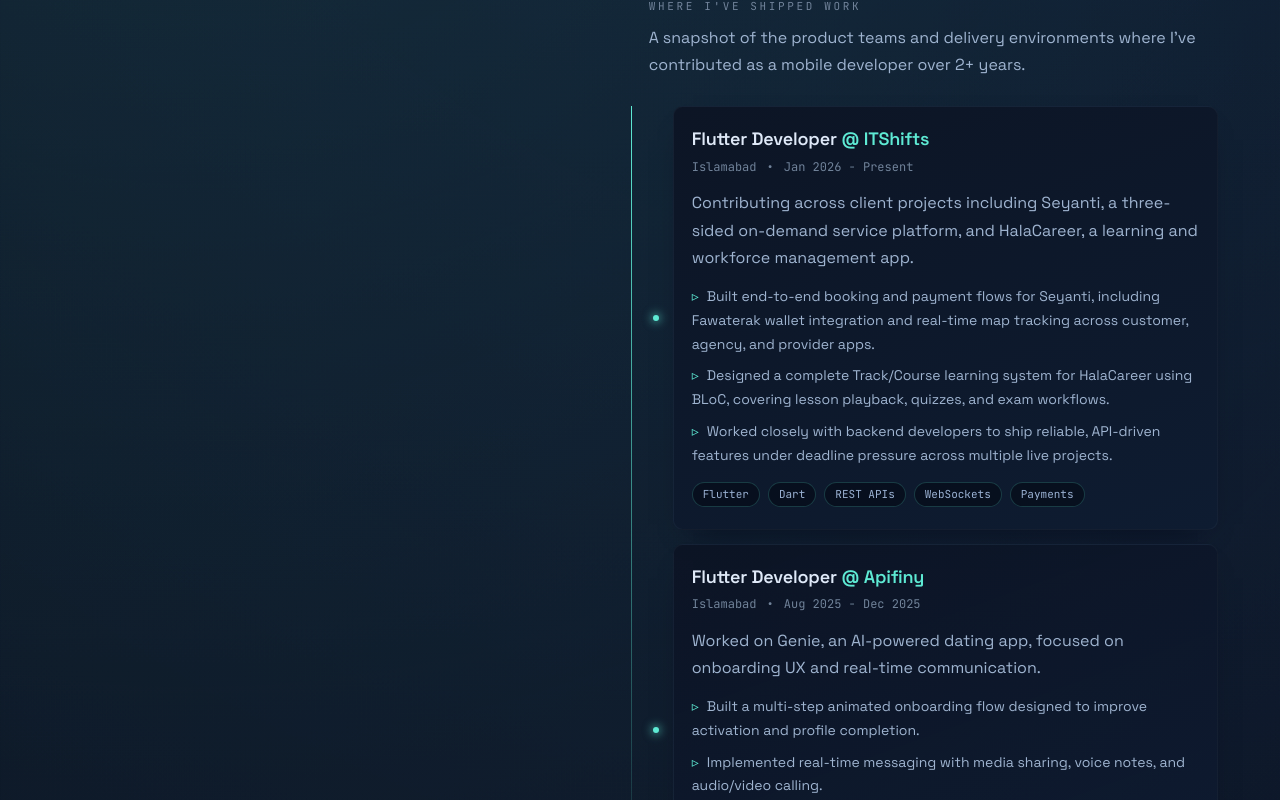
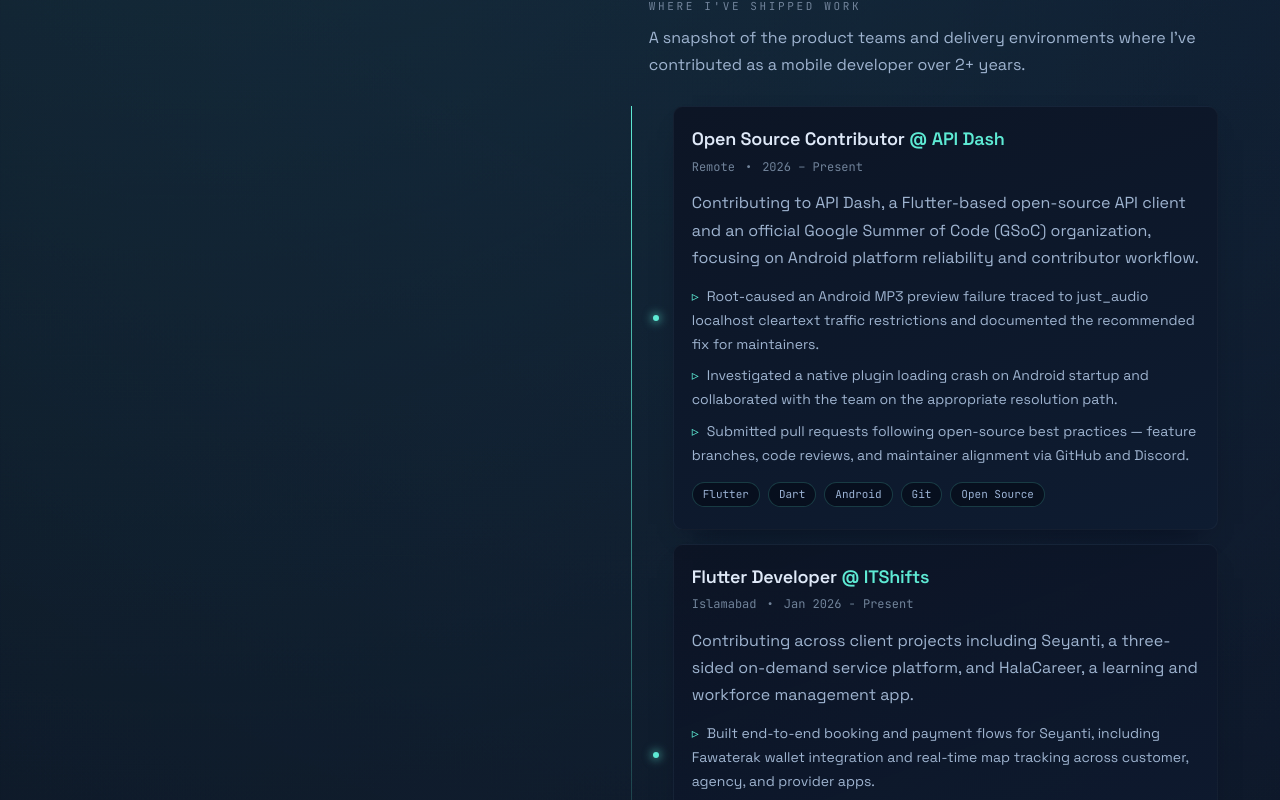
Before and after one commit to IbrarKhanCode/Ibrar-Portfolio, a Next.js app: page / in a window 1280 px wide. Shown: the part 1100-1900 px from the top of the page. Built offline with nearby package versions, Linux system fonts and the light colour scheme.

Commit message:
add experince

```diff
--- a/components/Experience.tsx
+++ b/components/Experience.tsx
@@ -4,6 +4,21 @@
 import SectionHeading from "@/components/SectionHeading";
 
 const experiences = [
+  {
+    period: "2026 – Present",
+    location: "Remote",
+    role: "Open Source Contributor",
+    company: "API Dash",
+    companyUrl: "https://apidash.dev",
+    summary:
+      "Contributing to API Dash, a Flutter-based open-source API client and an official Google Summer of Code (GSoC) organization, focusing on Android platform reliability and contributor workflow.",
+    points: [
+      "Root-caused an Android MP3 preview failure traced to just_audio localhost cleartext traffic restrictions and documented the recommended fix for maintainers.",
+      "Investigated a native plugin loading crash on Android startup and collaborated with the team on the appropriate resolution path.",
+      "Submitted pull requests following open-source best practices — feature branches, code reviews, and maintainer alignment via GitHub and Discord.",
+    ],
+    tech: ["Flutter", "Dart", "Android", "Git", "Open Source"],
+  },
   {
     period: "Jan 2026 - Present",
     location: "Islamabad",
```
